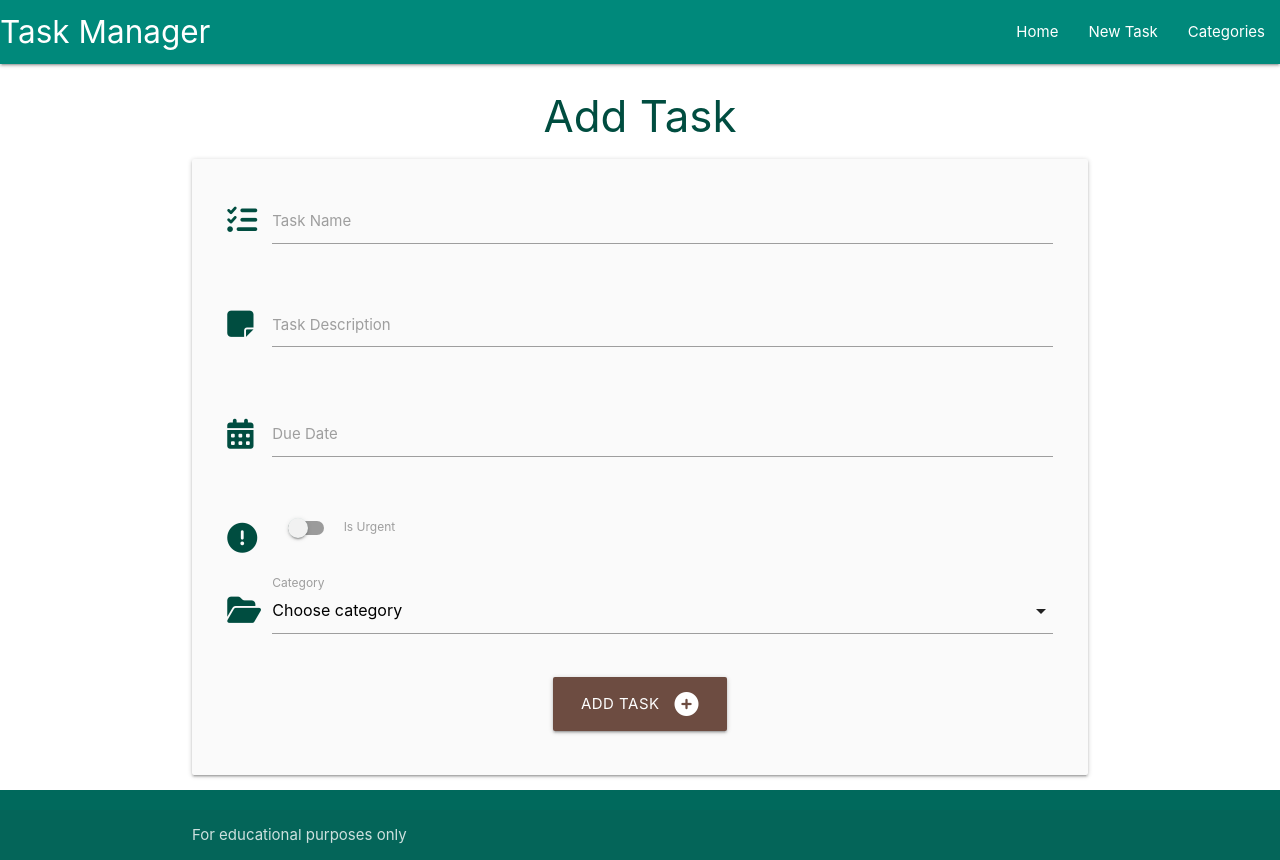
After one commit to rowanam/task-manager-app, a Flask app: page /add_task in a window 1280 px wide. The commit adds this page. Run offline with Flask 3, Linux system fonts and the light colour scheme; some libraries are stand-ins or nearby versions.

Commit message:
Create tasks

```diff
--- a/taskmanager/routes.py
+++ b/taskmanager/routes.py
@@ -40,3 +40,20 @@ def delete_category(category_id):
     db.session.delete(category)
     db.session.commit()
     return redirect(url_for("categories"))
+
+
+@app.route("/add_task", methods=["GET", "POST"])
+def add_task():
+    categories = list(Category.query.order_by(Category.category_name).all())
+    if request.method == "POST":
+        task = Task(
+            task_name=request.form.get("task_name"),
+            task_description=request.form.get("task_description"),
+            is_urgent=bool(True if request.form.get("is_urgent") else False),
+            due_date=request.form.get("due_date"),
+            category_id=request.form.get("category_id")
+        )
+        db.session.add(task)
+        db.session.commit()
+        return redirect(url_for("home"))
+    return render_template("add_task.html", categories=categories)
--- a/taskmanager/static/js/script.js
+++ b/taskmanager/static/js/script.js
@@ -4,4 +4,15 @@ $(document).ready(function () {
 
     // modal initialization
     $('.modal').modal();
+
+    // datepicker initialization
+    let currentDate = new Date();
+    $('.datepicker').datepicker({
+        format: "dd mmmm, yyyy",
+        i18n: {done: "Select"},
+        minDate: currentDate
+    });
+
+    // select dropdown initialization
+    $('select').formSelect();
 });
--- /dev/null
+++ b/taskmanager/templates/add_task.html
@@ -0,0 +1,72 @@
+{% extends "base.html" %}
+
+{% block content %}
+
+<h3 class="teal-text text-darken-4 center-align">Add Task</h3>
+
+<div class="row card-panel grey lighten-5">
+    <form class="col s12" method="POST" action="{{ url_for('add_task') }}">
+        <!-- task_name -->
+        <div class="row">
+            <div class="input-field col s12">
+                <i class="fa-solid fa-list-check prefix teal-text text-darken-4"></i>
+                <input id="task_name" name="task_name" minlength="5" maxlength="50" type="text" class="validate"
+                    required>
+                <label for="task_name">Task Name</label>
+            </div>
+        </div>
+        <!-- task_description -->
+        <div class="row">
+            <div class="input-field col s12">
+                <i class="fa-solid fa-note-sticky prefix teal-text text-darken-4"></i>
+                <textarea id="task_description" name="task_description" minlength="5" maxlength="300" type="text"
+                    class="materialize-textarea validate" required></textarea>
+                <label for="task_description">Task Description</label>
+            </div>
+        </div>
+        <!-- due_date -->
+        <div class="row">
+            <div class="input-field col s12">
+                <i class="fa-solid fa-calendar-days prefix teal-text text-darken-4"></i>
+                <input id="due_date" name="due_date" type="text" class="datepicker validate" required>
+                <label for="due_date">Due Date</label>
+            </div>
+        </div>
+        <!-- is_urgent -->
+        <div class="row">
+            <div class="input-field col s12">
+                <div class="switch">
+                    <i class="fa-solid fa-circle-exclamation prefix teal-text text-darken-4"></i>
+                    <label for="is_urgent">
+                        <input id="is_urgent" name="is_urgent" type="checkbox">
+                        <span class="lever"></span>
+                        Is Urgent
+                    </label>
+                </div>
+            </div>
+        </div>
+        <!-- category_id -->
+        <div class="row">
+            <div class="input-field col s12">
+                <i class="fa-solid fa-folder-open prefix teal-text text-darken-4"></i>
+                <select id="category_id" name="category_id" class="validate" required>
+                    <option value="" disabled selected>Choose category</option>
+                    {% for category in categories %}
+                        <option value="{{ category.id }}">{{ category.category_name }}</option>
+                    {% endfor %}
+                </select>
+                <label for="category_id">Category</label>
+            </div>
+        </div>
+        <!-- submit button -->
+        <div class="row">
+            <div class="col s12 center-align">
+                <button type="submit" class="btn-large brown darken-1">
+                    Add Task <i class="fa-solid fa-circle-plus right"></i>
+                </button>
+            </div>
+        </div>
+    </form>
+</div>
+
+{% endblock %}
--- a/taskmanager/templates/base.html
+++ b/taskmanager/templates/base.html
@@ -29,7 +29,7 @@
                 <a href="#" data-target="mobile-demo" class="sidenav-trigger"><i class="fa-solid fa-bars"></i></a>
                 <ul class="right hide-on-med-and-down">
                     <li><a href="{{ url_for('home') }}">Home</a></li>
-                    <li><a href="">New Task</a></li>
+                    <li><a href="{{ url_for('add_task') }}">New Task</a></li>
                     <li><a href="{{ url_for('categories') }}">Categories</a></li>
                 </ul>
             </div>
@@ -38,7 +38,7 @@
         <!-- mobile sidenav -->
         <ul class="sidenav" id="mobile-demo">
             <li><a href="{{ url_for('home') }}">Home</a></li>
-            <li><a href="">New Task</a></li>
+            <li><a href="{{ url_for('add_task') }}">New Task</a></li>
             <li><a href="{{ url_for('categories') }}">Categories</a></li>
         </ul>
     </header>
```
Also changed, not shown: taskmanager/templates/tasks.html (+8 -0 lines).
